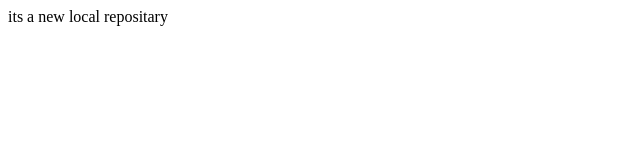
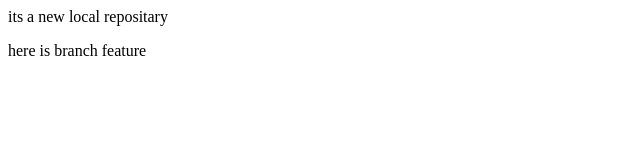
Before and after one commit to majlisrati/localrepo, a plain HTML site: page index.html in a window 1280 px wide. Shown: the whole page, without its empty margins (0-640 px from the left). Drawn offline with Linux system fonts and the light colour scheme.

Commit message:
new branch

```diff
--- a/index.html
+++ b/index.html
@@ -1 +1,2 @@
 <p>its a new local repositary </p>
+ <p>here is branch feature </p>
```
